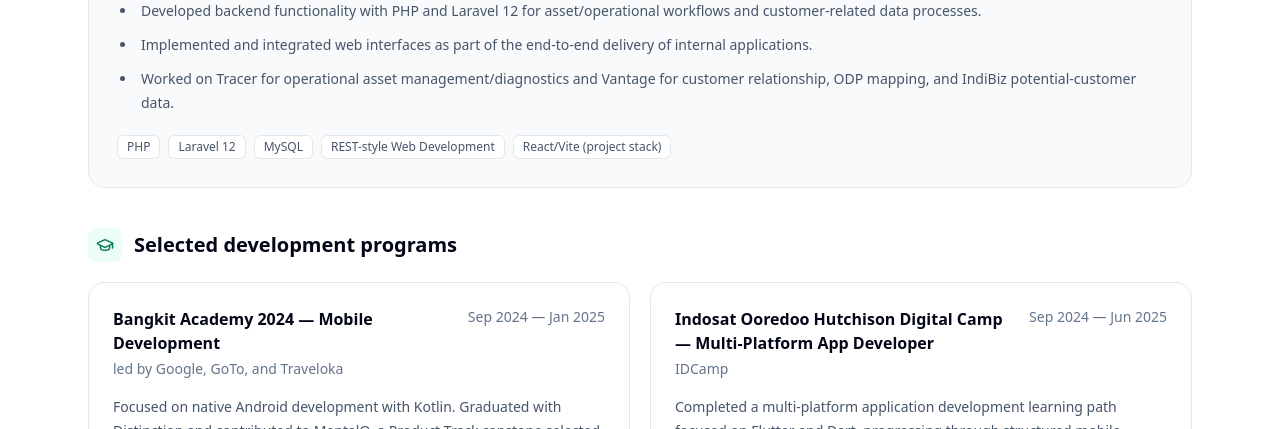
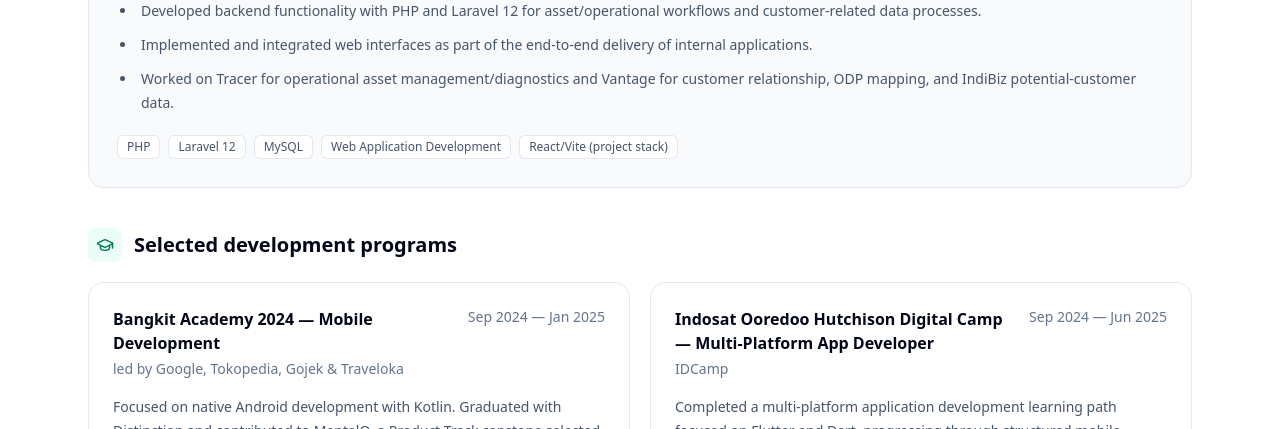
Before and after one commit to valentinohrynt/portfolio, a React (Create React App) app: page / in a window 1280 px wide. Shown: the part 3460-3889 px from the top of the page. Built offline with nearby package versions, Linux system fonts and the light colour scheme.

Commit message:
docs: align program and experience wording with profile details

```diff
--- a/src/components/Experience.jsx
+++ b/src/components/Experience.jsx
@@ -13,14 +13,14 @@ const experience = [
       'Implemented and integrated web interfaces as part of the end-to-end delivery of internal applications.',
       'Worked on Tracer for operational asset management/diagnostics and Vantage for customer relationship, ODP mapping, and IndiBiz potential-customer data.',
     ],
-    stack: ['PHP', 'Laravel 12', 'MySQL', 'REST-style Web Development', 'React/Vite (project stack)'],
+    stack: ['PHP', 'Laravel 12', 'MySQL', 'Web Application Development', 'React/Vite (project stack)'],
   },
 ];
 
 const programs = [
   {
     name: 'Bangkit Academy 2024 — Mobile Development',
-    organization: 'led by Google, GoTo, and Traveloka',
+    organization: 'led by Google, Tokopedia, Gojek & Traveloka',
     period: 'Sep 2024 — Jan 2025',
     description:
       'Focused on native Android development with Kotlin. Graduated with Distinction and contributed to MentalQ, a Product Track capstone selected in the Top 50 from 644 teams.',
```
